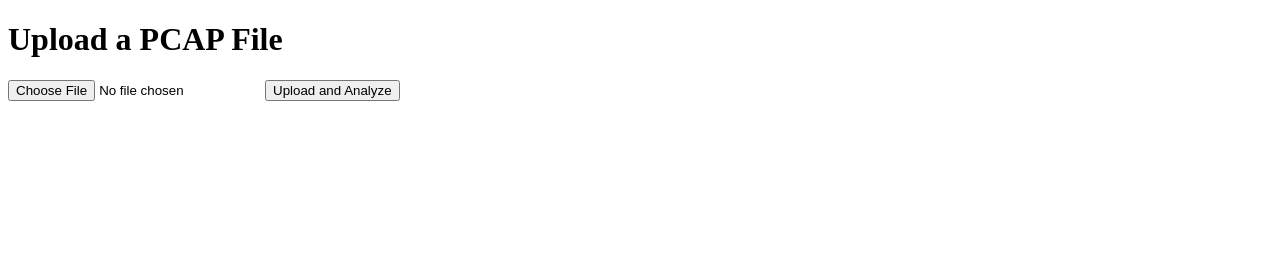
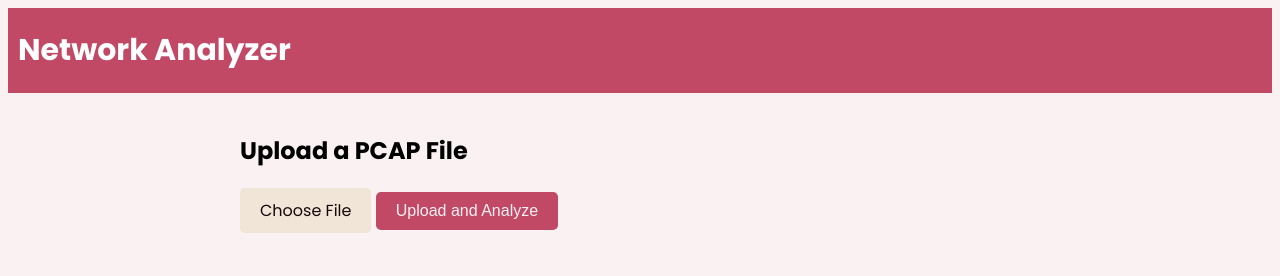
Before and after one commit to Dru-O7/Network-Analyser, a website: page public/index.html in a window 1280 px wide. Drawn offline with Linux system fonts and the light colour scheme.

Commit message:
stylized the index.html

```diff
--- a/public/index.html
+++ b/public/index.html
@@ -3,17 +3,30 @@
 <head>
     <meta charset="UTF-8">
     <meta name="viewport" content="width=device-width, initial-scale=1.0">
-    <title>Upload PCAP File</title>
+    <title>Network Analyzer</title>
     <link rel="stylesheet" type="text/css" href="styles.css">
+    <link rel="preconnect" href="https://fonts.googleapis.com">
+    <link rel="preconnect" href="https://fonts.gstatic.com" crossorigin>
+    <link href="https://fonts.googleapis.com/css2?family=Poppins:ital,wght@0,100;0,200;0,300;0,400;0,500;0,600;0,700;0,800;0,900;1,100;1,200;1,300;1,400;1,500;1,600;1,700;1,800;1,900&display=swap" rel="stylesheet">
 </head>
 <body>
-    <h1>Upload a PCAP File</h1>
-    <form id="uploadForm" enctype="multipart/form-data">
-        <input type="file" id="pcapFileInput" required>
-        <button type="submit">Upload and Analyze</button>
-    </form>
+    <header class="header">
+        <h1>Network Analyzer</h1>
+    </header>
 
-    <div id="tables"></div>
+    <div class="container">
+        <h2>Upload a PCAP File</h2>
+        <form id="uploadForm" enctype="multipart/form-data">
+            <label for="pcapFileInput" class="custom-file-upload">
+                <input type="file" id="pcapFileInput" required>
+                Choose File
+            </label>
+            <span class="filename" id="fileNameDisplay"></span> <!-- Display the file name here -->
+            <button type="submit">Upload and Analyze</button>
+        </form>
+
+        <div id="tables"></div>
+    </div>
 
     <script src="script.js"></script>
 </body>
--- a/public/script.js
+++ b/public/script.js
@@ -1,11 +1,22 @@
 const uploadForm = document.getElementById('uploadForm');
+const pcapFileInput = document.getElementById('pcapFileInput');
 const tablesDiv = document.getElementById('tables');
+
+// Check if file is already uploaded
+pcapFileInput.addEventListener('change', () => {
+    if (pcapFileInput.files.length > 0) {
+        pcapFileInput.style.backgroundColor = 'green';
+        // Display the name of the uploaded file
+        const fileNameDisplay = document.createElement('p');
+        fileNameDisplay.textContent = `Uploaded file: ${pcapFileInput.files[0].name}`;
+        uploadForm.appendChild(fileNameDisplay);
+    }
+});
 
 uploadForm.addEventListener('submit', async (event) => {
     event.preventDefault();
 
     const formData = new FormData();
-    const pcapFileInput = document.getElementById('pcapFileInput');
     formData.append('pcapfile', pcapFileInput.files[0]);
 
     try {
@@ -25,6 +36,8 @@ uploadForm.addEventListener('submit', async (event) => {
 
         // Process CSV data if available
         if (csvData.length > 0) {
+            // Clear previous tables
+            tablesDiv.innerHTML = '';
             csvData.forEach(csv => {
                 const csvRows = csv.data.split('\n');
                 const headers = csvRows[0].split(',');
@@ -88,6 +101,7 @@ uploadForm.addEventListener('submit', async (event) => {
                 tablesDiv.appendChild(img);
             });
         }
+
     } catch (error) {
         console.error('Error:', error);
     }
--- a/public/styles.css
+++ b/public/styles.css
@@ -1,18 +1,115 @@
-/* styles.css */
+/* Container styles */
+:root {
+    --text: #16070b;
+    --background: #faf1f3;
+    --primary: #c14966;
+    --secondary: #dac693;
+    --accent: #cbcf70;
+}
+
+.container {
+    max-width: 800px;
+    margin: 0 auto;
+    padding: 20px;
+
+}
+
+/* Header styles */
+.header {
+    background-color: var(--primary);
+    text-align: left;
+    padding: 20px 0;
+    padding-left: 10px;
+    width: 100%;
+    box-sizing: border-box;
+}
+
+.header h1 {
+    color: white;
+    font-family: "Poppins", sans-serif;
+    font-size: 30px;
+    margin: 0;
+}
+
+/* Upload form styles */
+form {
+    display: inline-block; /* Ensure form elements are inline */
+    vertical-align: middle; /* Align vertically */
+    margin-bottom: 20px;
+}
+
+.custom-file-upload {
+    color: var(--text);
+    background-color: rgba(219, 199, 149, 0.3);
+    display: inline-block;
+    padding: 10px 20px;
+    cursor: pointer;
+    text-align: center;
+    font-size: 16px;
+    border-radius: 5px;
+    margin: 0 auto; /* Center horizontally */
+}
+.custom-file-upload:hover{
+    background-color: #eac693;
+}
+.custom-file-upload input[type="file"] {
+    display: none;
+}
+
+button {
+    background-color: var(--primary);
+    color: var(--background);
+    border: none;
+    padding: 10px 20px;
+    cursor: pointer;
+    border-radius: 5px;
+    font-size: 16px;
+}
+
+button:hover {
+    background-color: rgb(184, 68, 95);
+}
+
+/* Table styles */
 table {
     border-collapse: collapse;
     width: 100%;
-    border: 2px solid #ddd; /* Border around the entire table */
+    border: 2px solid #ddd;
     margin-top: 20px;
 }
 
 th, td {
-    border: 1px solid #ddd; /* Border for cells */
+    border: 1px solid #ddd;
     padding: 8px;
     text-align: left;
+    background-color: white;
 }
 
 th {
     background-color: #f2f2f2;
-    text-align: center; /* Center-align the text in header cells */
+    text-align: center;
 }
+
+/* New styles for file input */
+.file-uploaded input[type="file"] {
+    color: transparent;
+    display: none;
+}
+
+.file-uploaded {
+    background-color: var(--primary);
+    color: var(--background);
+    padding: 10px 20px;
+    border-radius: 5px;
+    cursor: pointer;
+    display: inline-block;
+}
+
+body {
+    background-color: var(--background);
+    font-family: "Poppins", sans-serif;
+}
+
+h1 {
+    color: var(--text);
+}
```
Also changed, not shown: server.js (+6 -2 lines).
